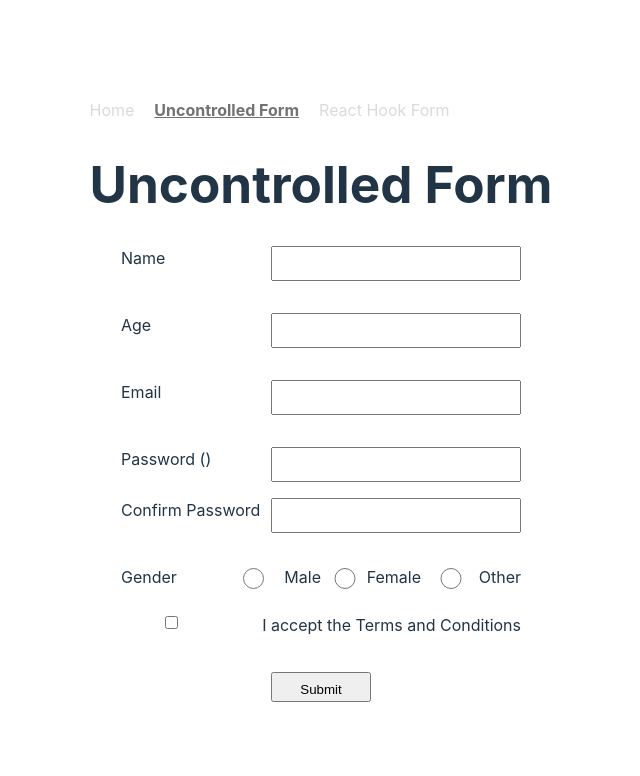
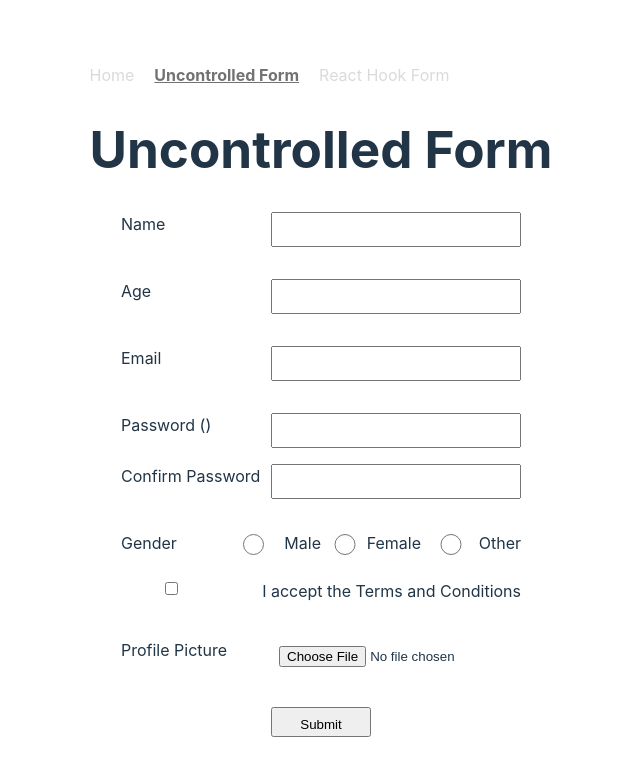
Before and after one commit to guz86/ReactTask, a React (Vite) app: page /uncontrolled-form in a window 1280 px wide. Shown: the top 776 px of the page, without its empty margins (319-959 px from the left). Built offline with nearby package versions, Linux system fonts and the light colour scheme.

Commit message:
feat: add profilePicture for form

```diff
--- a/src/app/features/reacthookform/reacthookformSlice.ts
+++ b/src/app/features/reacthookform/reacthookformSlice.ts
@@ -7,6 +7,7 @@ interface FormState {
   password: string;
   gender: string;
   termsAccepted: boolean;
+  profilePicture: string;
 }
 
 const initialState: FormState = {
@@ -16,6 +17,7 @@ const initialState: FormState = {
   password: '',
   gender: '',
   termsAccepted: false,
+  profilePicture: '',
 };
 
 const reacthookformSlice = createSlice({
@@ -29,6 +31,7 @@ const reacthookformSlice = createSlice({
       state.password = action.payload.password;
       state.gender = action.payload.gender;
       state.termsAccepted = action.payload.termsAccepted;
+      state.profilePicture = action.payload.profilePicture;
     },
   },
 });
--- a/src/components/Main/Main.tsx
+++ b/src/components/Main/Main.tsx
@@ -17,6 +17,11 @@ export const Main = () => {
             <p>Password: {user.password}</p>
             <p>Gender: {user.gender}</p>
             <p>Terms accepted: {user.termsAccepted.toString()}</p>
+            <img
+              src={user.profilePicture}
+              alt="User Avatar"
+              style={{ width: '150px', height: '150px' }}
+            />
           </div>
         ) : (
           <p>No data available</p>
--- a/src/components/Uncontrolled/UncontrolledForm.tsx
+++ b/src/components/Uncontrolled/UncontrolledForm.tsx
@@ -11,6 +11,7 @@ interface IFormInput {
   password: string;
   gender: string;
   termsAccepted: boolean;
+  profilePicture: string;
 }
 
 export const UncontrolledForm = () => {
@@ -24,10 +25,12 @@ export const UncontrolledForm = () => {
     password: '',
     gender: '',
     termsAccepted: false,
+    profilePicture: '',
   });
   const [errors, setErrors] = useState<
     Partial<Record<keyof IFormInput, string>>
   >({});
+  const [imageError, setImageError] = useState<string | null>(null);
 
   const [passwordStrength, setPasswordStrength] = useState<string>('');
   const [confirmPassword, setConfirmPassword] = useState<string>('');
@@ -76,6 +79,31 @@ export const UncontrolledForm = () => {
     }));
   };
 
+  const handleFileChange = (e: React.ChangeEvent<HTMLInputElement>) => {
+    const file = e.target.files?.[0];
+    if (!file) return;
+
+    const validExtensions = ['image/png', 'image/jpeg'];
+    if (!validExtensions.includes(file.type)) {
+      setImageError('Invalid file type. Only PNG and JPEG are allowed.');
+      return;
+    }
+    if (file.size > 5 * 1024 * 1024) {
+      setImageError('File size exceeds 5MB.');
+      return;
+    }
+
+    const reader = new FileReader();
+    reader.onloadend = () => {
+      setFormData((prevData) => ({
+        ...prevData,
+        profilePicture: reader.result as string,
+      }));
+      setImageError(null);
+    };
+    reader.readAsDataURL(file);
+  };
+
   const handleSubmit = (e: React.FormEvent<HTMLFormElement>) => {
     e.preventDefault();
 
@@ -121,6 +149,10 @@ export const UncontrolledForm = () => {
       return;
     }
 
+    if (!formData.profilePicture) {
+      newErrors.profilePicture = 'Profile picture is required';
+    }
+
     dispatch(setUserData({ ...formData, password: formData.password }));
     setFormData({
       name: '',
@@ -129,6 +161,7 @@ export const UncontrolledForm = () => {
       password: '',
       gender: '',
       termsAccepted: false,
+      profilePicture: '',
     });
     setConfirmPassword('');
     navigate('/');
@@ -261,6 +294,18 @@ export const UncontrolledForm = () => {
           )}
         </div>
 
+        <div>
+          <label htmlFor="profilePicture">Profile Picture</label>
+          <input
+            id="profilePicture"
+            name="profilePicture"
+            type="file"
+            accept="image/png, image/jpeg"
+            onChange={handleFileChange}
+          />
+        </div>
+        <div>{imageError && <p className="error-message">{imageError}</p>}</div>
+
         <input type="submit" value="Submit" />
       </form>
     </>
```
